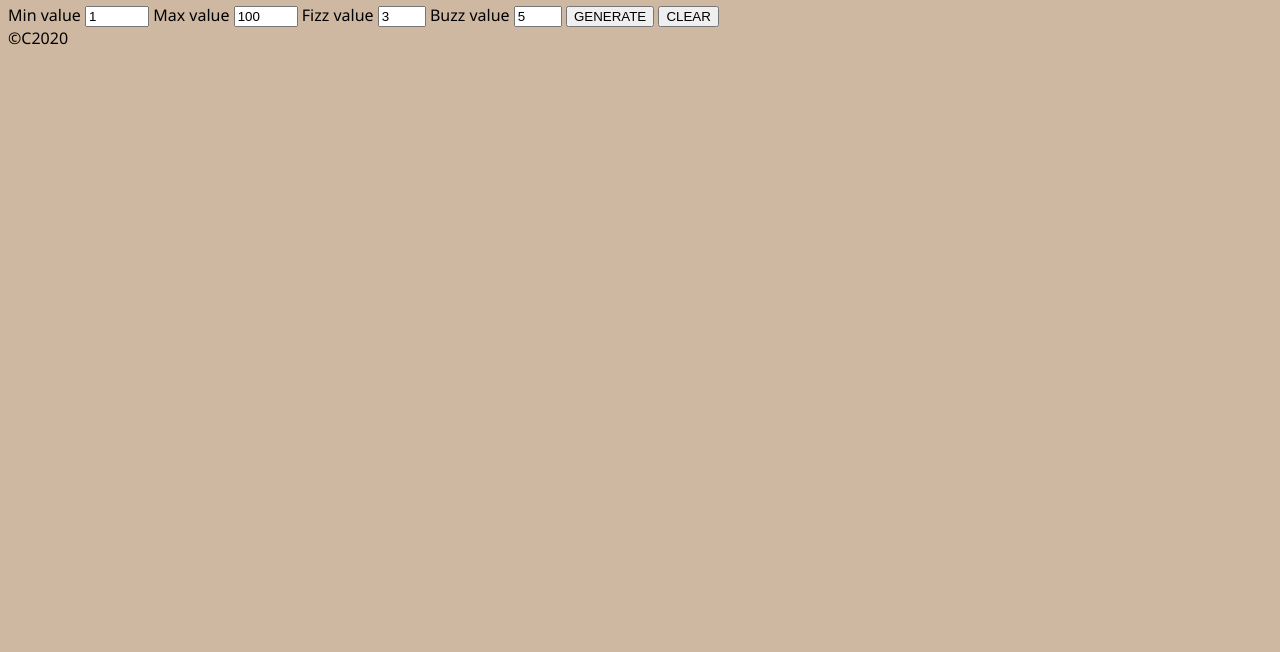
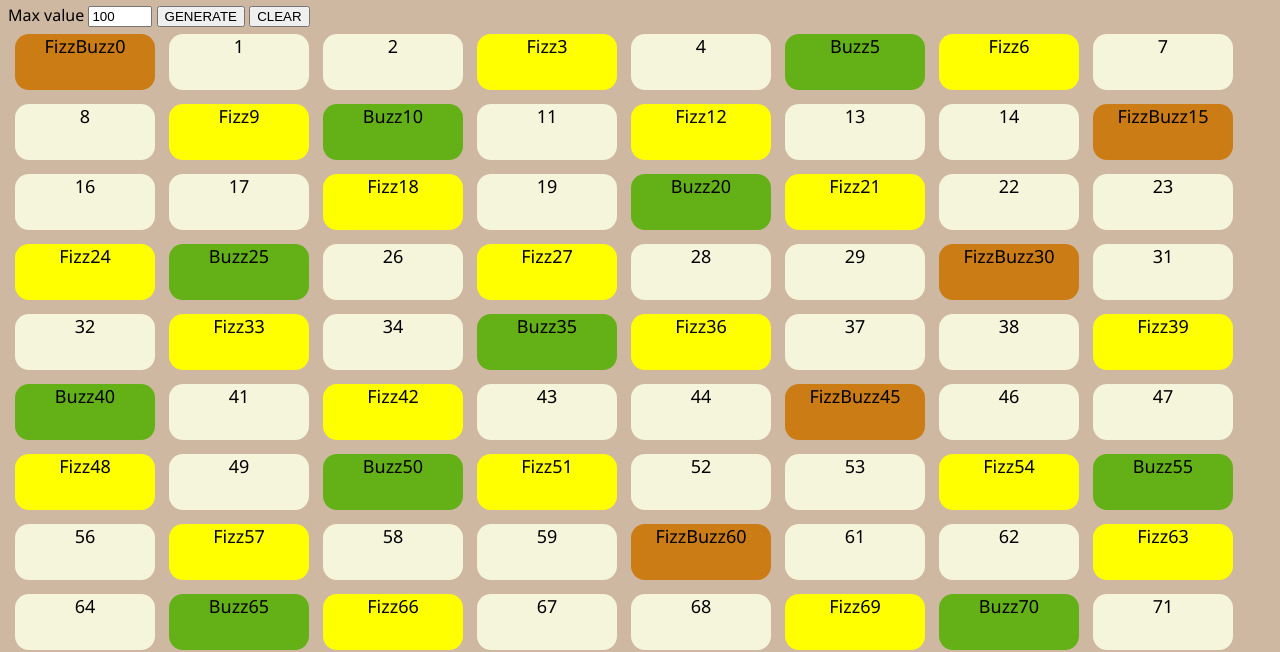
Before and after one commit to SarloteKumpina/HomeWork03, a plain HTML site: page index.html in a window 1280 px wide. Shown: the part 152-804 px from the top of the page. Drawn offline with Linux system fonts and the light colour scheme.

Commit message:
adding elements with javascript

```diff
--- a/index.html
+++ b/index.html
@@ -22,14 +22,14 @@
     </header>
     <main>
           <div class = "container" id = "id-container" >
-            <lable>Min value</lable>
-            <input type="number" name="" id="min-count" min="1" max="100" value="1">
+            <!-- <lable>Min value</lable>
+            <input type="number" name="" id= "min-value" min="1" max="100" value="1"> -->
             <lable>Max value</lable>
-            <input type="number" name="" id="min-count" min="1" max="100" value="100">
-            <lable>Fizz value</lable>
-            <input type="number" name="" id="min-count" min="3" max="3" value="3">
+            <input type="number" name="" id= "max-value" min="1" max="100" value="100">
+            <!-- <lable>Fizz value</lable>
+            <input type="number" name="" id= "fizz-value" min="3" max="3" value="3">
             <lable>Buzz value</lable>
-            <input type="number" name="" id="min-count" min="5" max="5" value="5">
+            <input type="number" name="" id= "buzz-value" min="5" max="5" value="5"> -->
             <button class= "" id = "btn-generate">GENERATE</button>
             <button class= "" id = "btn-clear">CLEAR</button>
             <div class="inner-cont" id="id-inner-cont"></div>
--- a/javscript.js
+++ b/javscript.js
@@ -0,0 +1,60 @@
+console.log("Running FizzBuzz");
+
+//globals
+const maxCountEl = document.getElementById("max-value");
+let maxCount = 100;
+let minCount = 1;
+const max = 100;
+const min = 0;
+
+
+function main() {
+    console.log("Running function main");
+
+
+
+
+    addElements();
+    onUserClickAddElements();
+}
+
+main();
+
+function addElement(parent, tag, id, classList, content) {
+    const newEl = document.createElement(tag);
+    if (id !== null) newEl.id = id;
+    newEl.classList.add(...classList);
+    newEl.innerText = content;
+    parent.appendChild(newEl);
+}
+
+function addElements() {
+    console.log("Generating Elements");
+    const innerCont = document.getElementById("id-inner-cont");
+    for (let i = 0; i <= maxCount; i++){
+        const id = "box-id-" + i;
+        const classList = ["box"];
+        if (i % 3 === 0 && i % 5 === 0 ) {
+            classList.push("orange-bg");
+            addElement(innerCont, "div", id, classList, "FizzBuzz" + i);
+        }else if (i % 3 === 0) {
+            classList.push("yellow-bg");
+            addElement(innerCont, "div", id, classList, "Fizz" + i);
+        }else if (i % 5 === 0) {
+            classList.push("green-bg");
+            addElement(innerCont, "div", id, classList, "Buzz" + i);
+        }else {
+            classList.push("beige-bg");
+            addElement(innerCont, "div", id, classList, " " + i);
+        }
+    }
+}
+
+function onUserClickAddElements () {
+    console.log("Generating elements on click");
+    const btnGen = document.getElementById("btn-generate");
+    btnGen.onclick = addElements;
+
+}
+
+main();
```
